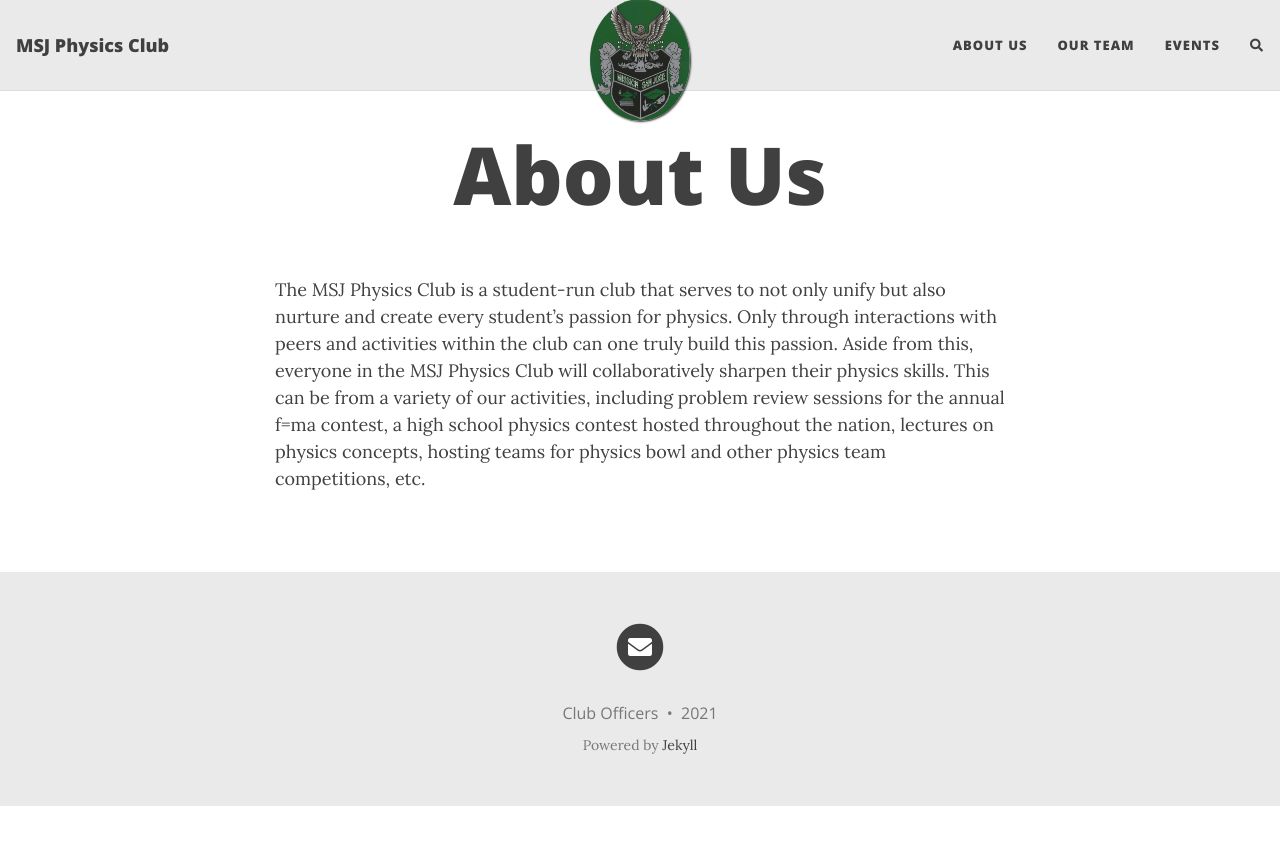
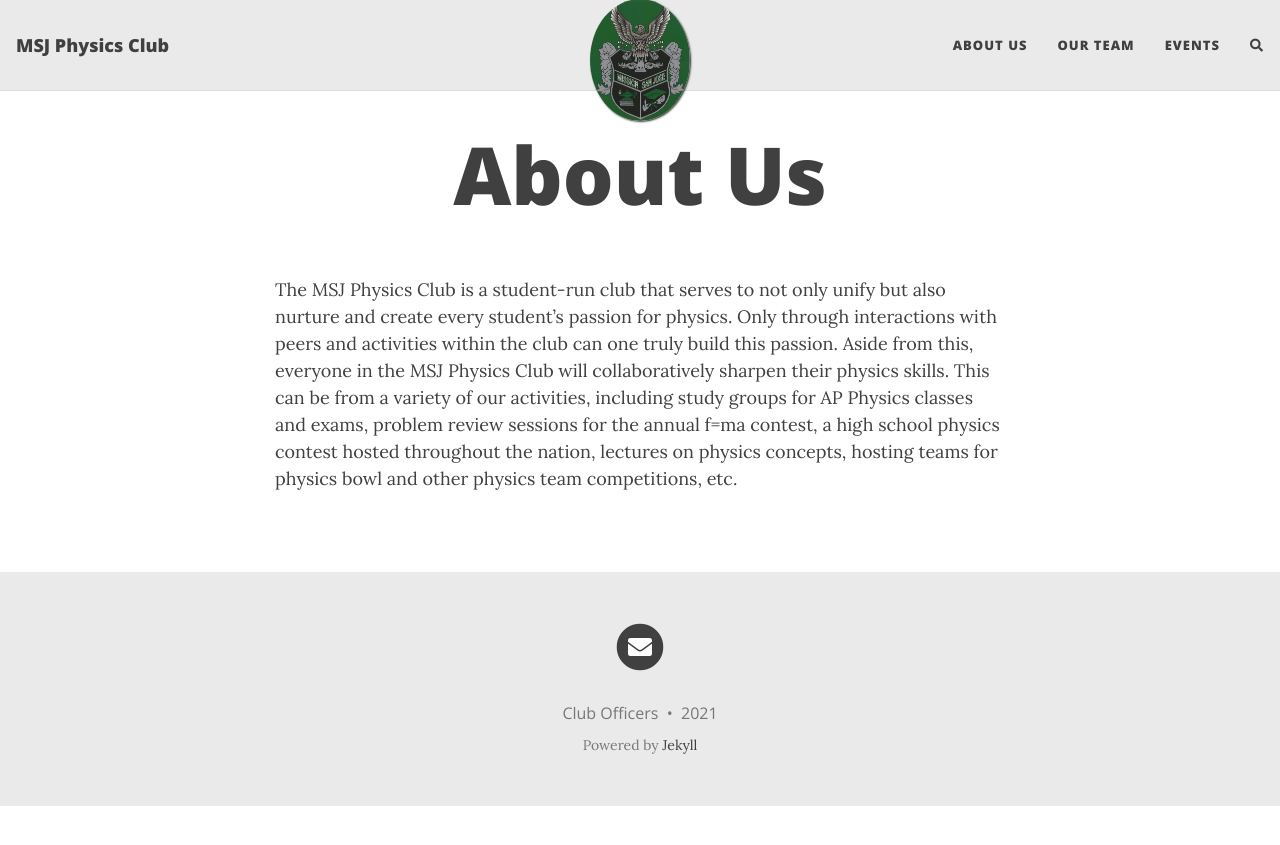
Before and after one commit to MSJPhysicsClub/MSJPhysicsClub.github.io, a Jekyll site: the page built from aboutus.md, in a window 1280 px wide. Shown: the top 845 px of the page. Built offline with Jekyll 4.4.1, drawn with Linux system fonts in a browser that asks for light colours; nearby versions of some CDN libraries; comment, search, counter and statistics services are not loaded.

Commit message:
Update aboutus.md

```diff
--- a/aboutus.md
+++ b/aboutus.md
@@ -6,7 +6,7 @@ title: About Us
 The MSJ Physics Club is a student-run club that serves to not only unify but also nurture and create every student’s
 passion for physics. Only through interactions with peers and activities within the club can one
 truly build this passion. Aside from this, everyone in the MSJ Physics Club will collaboratively
-sharpen their physics skills. This can be from a variety of our activities, including
+sharpen their physics skills. This can be from a variety of our activities, including study groups for AP Physics classes and exams,
 problem review sessions for the annual f=ma contest, a high school physics contest hosted throughout
 the nation, lectures on physics concepts, hosting teams for physics bowl and other
 physics team competitions, etc.
```
